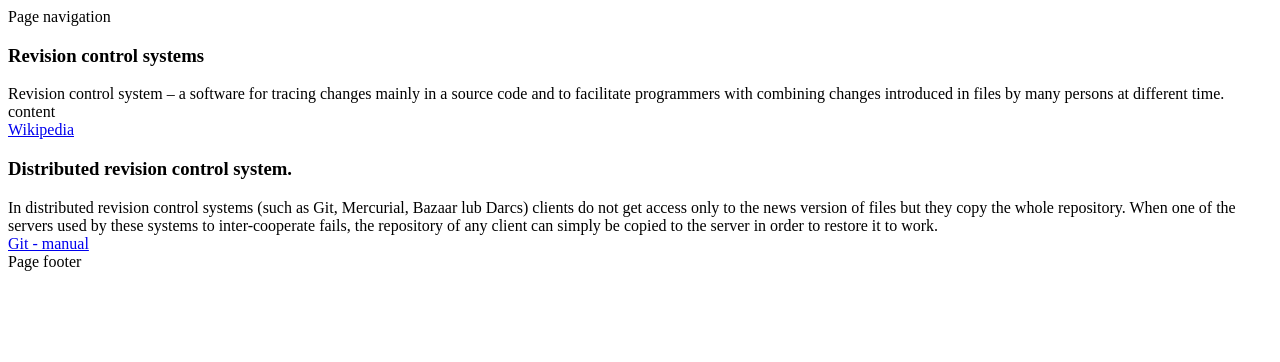
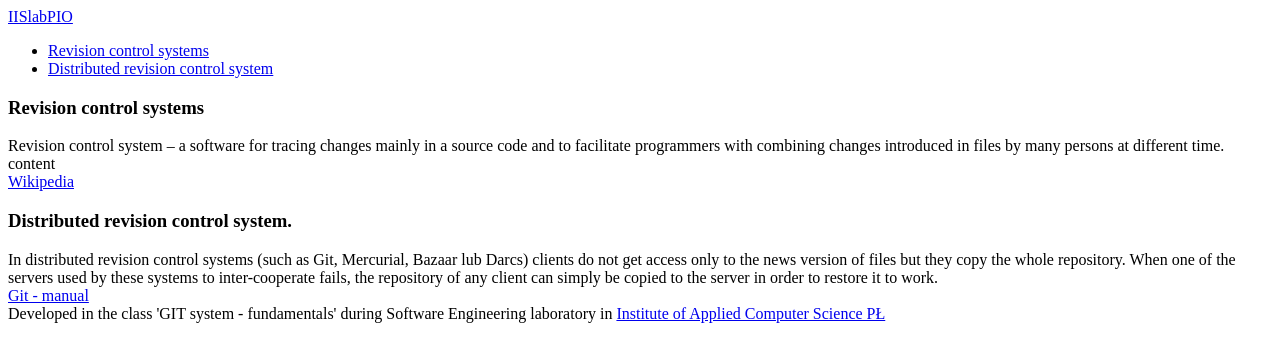
Before and after one commit to Stanior555/IISLABSE_201656, a plain HTML site: page index.html in a window 1280 px wide. Drawn offline with Linux system fonts and the light colour scheme.

Commit message:
master 1

```diff
--- a/index.html
+++ b/index.html
@@ -5,7 +5,15 @@
 	</head>
 	<body>
 		<nav class="navbar">
-			Page navigation
+			<div class="navbar-header">
+		 <a class="navbar-brand" href="#">IISlabPIO</a>
+	 </div>
+	 <div class="collapse navbar-collapse">
+	 	<ul class="nav navbar-nav">
+   			<li><a href="#section1">Revision control systems</a></li>
+   			<li><a href="#section2">Distributed revision control system</a></li>
+   		</ul>
+   	</div>
 		</nav>
 		<section id="section1" class="panel panel-default">
 			<div class="panel-heading">
@@ -31,7 +39,7 @@ In distributed revision control systems (such as Git, Mercurial, Bazaar lub Darc
 			</footer>
 		</section>
 		<footer  class="navbar">
-			Page footer
+			Developed in the class 'GIT system - fundamentals' during Software Engineering laboratory in <a href="http://www.iis.p.lodz.pl/">Institute of Applied Computer Science PŁ</a>
 		</footer>
 	</body>
 </html>
```
